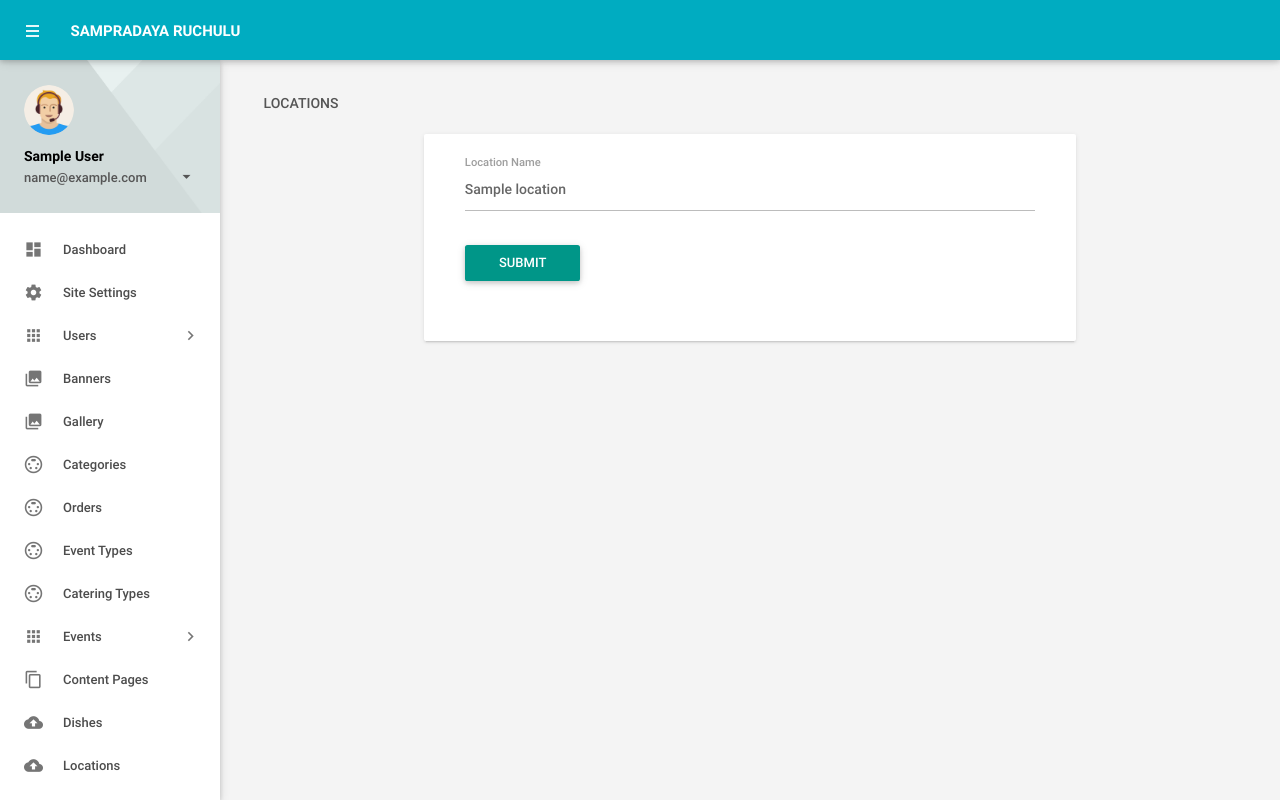
After one commit to Srinivaslancius/sampradaya_ruchulu, a PHP site: page /sampradaya_ruchulu/admin/edit_locations.php?lid=1 in a window 1280 px wide. The commit adds this page. Run offline with PHP 8.4, Linux system fonts and the light colour scheme; the visitor is signed in with stand-in values (Sample User, id 1); tables that the repository leaves empty or names only in its code hold one stand-in row (values such as "Sample post"); some libraries are stand-ins or nearby versions.

Commit message:
added new tab locations in admin panel and removed zip code in checkout page

```diff
--- /dev/null
+++ b/admin/edit_locations.php
@@ -0,0 +1,54 @@
+<?php include_once 'main_header.php'; ?>
+
+<?php include_once 'side_navigation.php';?>
+<?php
+$id = $_GET['lid'];
+ if (!isset($_POST['submit']))  {
+            echo "";
+    } else  {
+
+    $location_name = $_POST['location_name'];
+
+        $sql = "UPDATE `lkp_locations` SET location_name = '$location_name' WHERE id = '$id' ";
+        if($conn->query($sql) === TRUE){
+           echo "<script>alert('Data Updated Successfully');window.location.href='locations.php';</script>";
+        } else {
+           echo "<script>alert('Data Updation Failed');window.location.href='locations.php';</script>";
+        }
+    }
+
+?>
+<main class="mn-inner">
+    <div class="row">
+        <div class="col s12">
+            <div class="page-title">Locations</div>
+        </div>
+        <div class="col s12 m12 l2"></div>
+        <div class="col s12 m12 l8">
+            <div class="card">
+                <div class="card-content">
+                    <div class="row">
+                        <form class="col s12" method="post" enctype="multipart/form-data">
+                            <div class="row">
+                                <?php $getCategories = getAllDataWhere('lkp_locations', 'id', $_GET['lid']);
+                                $getCategories1 = $getCategories->fetch_assoc(); ?>
+                                <div class="input-field col s12">
+                                    <input id="title" type="text" class="validate" name="location_name" required value="<?php echo $getCategories1['location_name'];?>">
+                                    <label for="title">Location Name</label>
+                                </div>
+
+                                <div class="input-field col s12">
+                                    <input type="submit" name="submit" value="Submit" class="waves-effect waves-light btn teal">
+                                </div>
+
+                            </div>
+                        </form>
+                    </div>
+                </div>
+            </div>
+
+        </div>
+        <div class="col s12 m12 l2"></div>
+    </div>
+</main>
+<?php include_once 'footer.php'; ?>
--- a/admin/side_navigation.php
+++ b/admin/side_navigation.php
@@ -65,6 +65,8 @@
 
                     <li class="no-padding <?php if($page_name == 'products.php') { echo "active"; } ?>"><a class="waves-effect waves-grey" href="products.php"><i class="material-icons">cloud_upload</i>Dishes</a></li>
 
+                    <li class="no-padding <?php if($page_name == 'locations.php') { echo "active"; } ?>"><a class="waves-effect waves-grey" href="locations.php"><i class="material-icons">cloud_upload</i>Locations</a></li>
+
                    <!-- <li class="no-padding <?php if($page_name == 'customer_enqueries.php') { echo "active"; } ?>"><a class="waves-effect waves-grey" href="customer_enqueries.php"><i class="material-icons">contact_mail</i>Customer Enqueries</a></li> -->
 
                 </ul>
--- a/checkout.php
+++ b/checkout.php
@@ -72,8 +72,8 @@ if(isset($getUsersData['user_address'])) { $user_address = $getUsersData['user_a
                                 <label for="pm-town-field">Town / City *</label>
                                 <input name="pm-town-field" class="pm-textfield" type="text" required value="<?php echo $town; ?>">
 
-                                <label for="pm-zip-field">Zip *</label>
-                                <input name="pm-zip-field" class="pm-textfield" type="text" required maxlength="6"  onkeypress="return isNumberKey(event)" value="<?php echo $pincode; ?>">
+                                <!-- <label for="pm-zip-field">Zip *</label>
+                                <input name="pm-zip-field" class="pm-textfield" type="text" required maxlength="6"  onkeypress="return isNumberKey(event)" value="<?php echo $pincode; ?>"> -->
 
                                 <label for="pm-email-address-field">Email Address *</label>
                                 <input name="pm-email-address-field" class="pm-textfield" type="text" required  value="<?php echo $user_email; ?>">
--- a/save_orders.php
+++ b/save_orders.php
@@ -9,7 +9,6 @@ if(isset($_POST["submit"]) && $_POST["submit"]!="") {
 	$mobile = $_POST["pm-phone-field"];
 	$address = $_POST["pm-address-field"];
 	$city = $_POST["pm-town-field"];
-	$zipcode = $_POST["pm-zip-field"];
 	$email = $_POST["pm-email-address-field"];
 	$cart_sub_total = $_POST["cart_sub_total"];
 	$order_total = $_POST["order_total"];
@@ -23,12 +22,12 @@ if(isset($_POST["submit"]) && $_POST["submit"]!="") {
 
 	$productsCount = count($_POST["product_id"]);
 	for($i=0;$i<$productsCount;$i++) {
-		$sql = "INSERT INTO orders (`first_name`, `mobile`,`email`, `district`, `address1`,`pin_code`,`product_id`,`product_name`,`product_price`,`product_total_price`,`cart_sub_total`,`order_total`,`order_date`,`product_quantity`,`payment_status`,`order_status`,`order_id`) VALUES ('$name','$mobile','$email','$location_name','$address','$zipcode','" . $_POST["product_id"][$i] . "','" . $_POST["product_name"][$i] . "','" . $_POST["product_price"][$i] . "','" . $_POST["product_total_price"][$i] . "','$cart_sub_total','$order_total','$order_date','" . $_POST["product_quantity"][$i] . "','1','1','$order_id')";
+		$sql = "INSERT INTO orders (`first_name`, `mobile`,`email`, `district`, `address1`,`product_id`,`product_name`,`product_price`,`product_total_price`,`cart_sub_total`,`order_total`,`order_date`,`product_quantity`,`payment_status`,`order_status`,`order_id`) VALUES ('$name','$mobile','$email','$location_name','$address','" . $_POST["product_id"][$i] . "','" . $_POST["product_name"][$i] . "','" . $_POST["product_price"][$i] . "','" . $_POST["product_total_price"][$i] . "','$cart_sub_total','$order_total','$order_date','" . $_POST["product_quantity"][$i] . "','1','1','$order_id')";
 	    $res = $conn->query($sql);
 	}
 	$sessionMobile = $_SESSION['session_mobile'];
 
-	$updateUserTable = "UPDATE users SET user_name='$name',user_email='$email',town='$location_name',pincode='$zipcode',user_address='$address' WHERE user_mobile='$sessionMobile' ";
+	$updateUserTable = "UPDATE users SET user_name='$name',user_email='$email',town='$location_name',user_address='$address' WHERE user_mobile='$sessionMobile' ";
 	$conn->query($updateUserTable);
 	$delCart ="DELETE FROM cart WHERE user_mobile = '$sessionMobile' ";
 	$conn->query($delCart);
```
Also changed, not shown: admin/add_locations.php (added, +52 -0 lines), admin/locations.php (added, +37 -0 lines).
